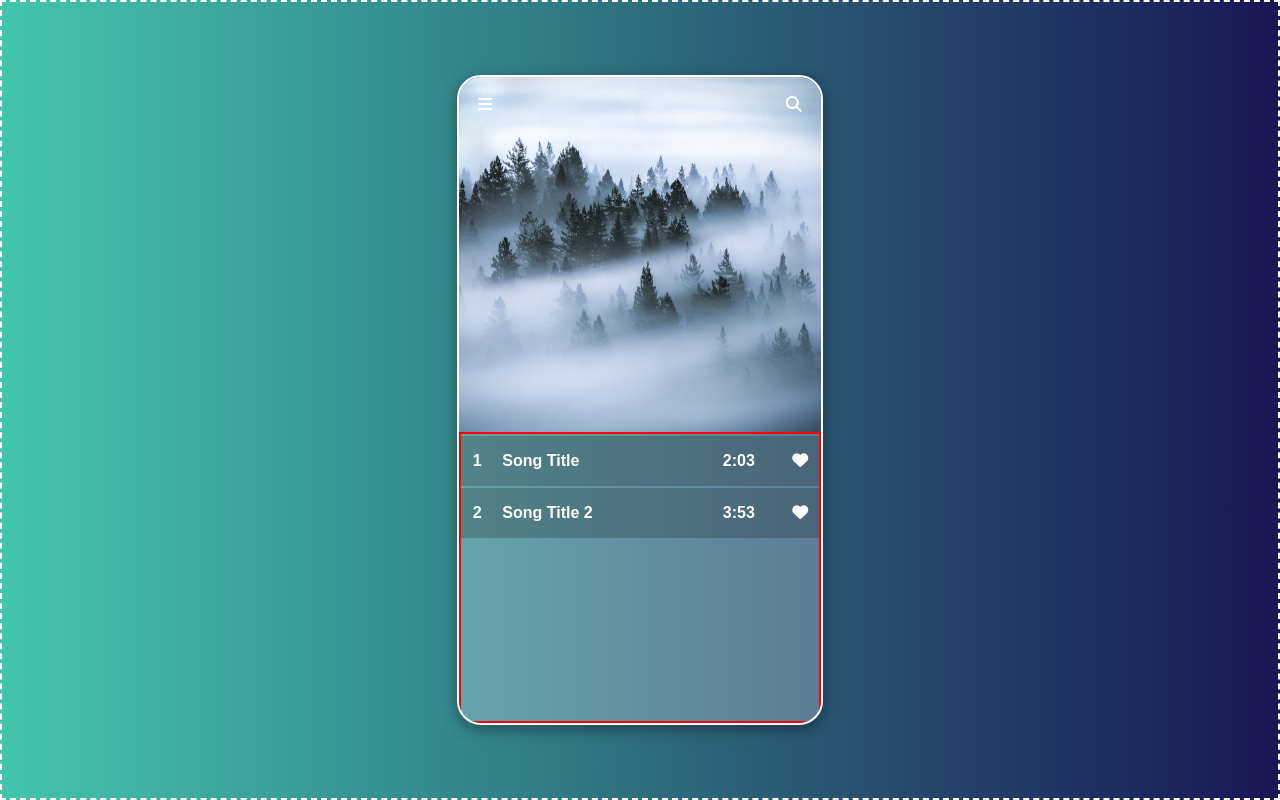
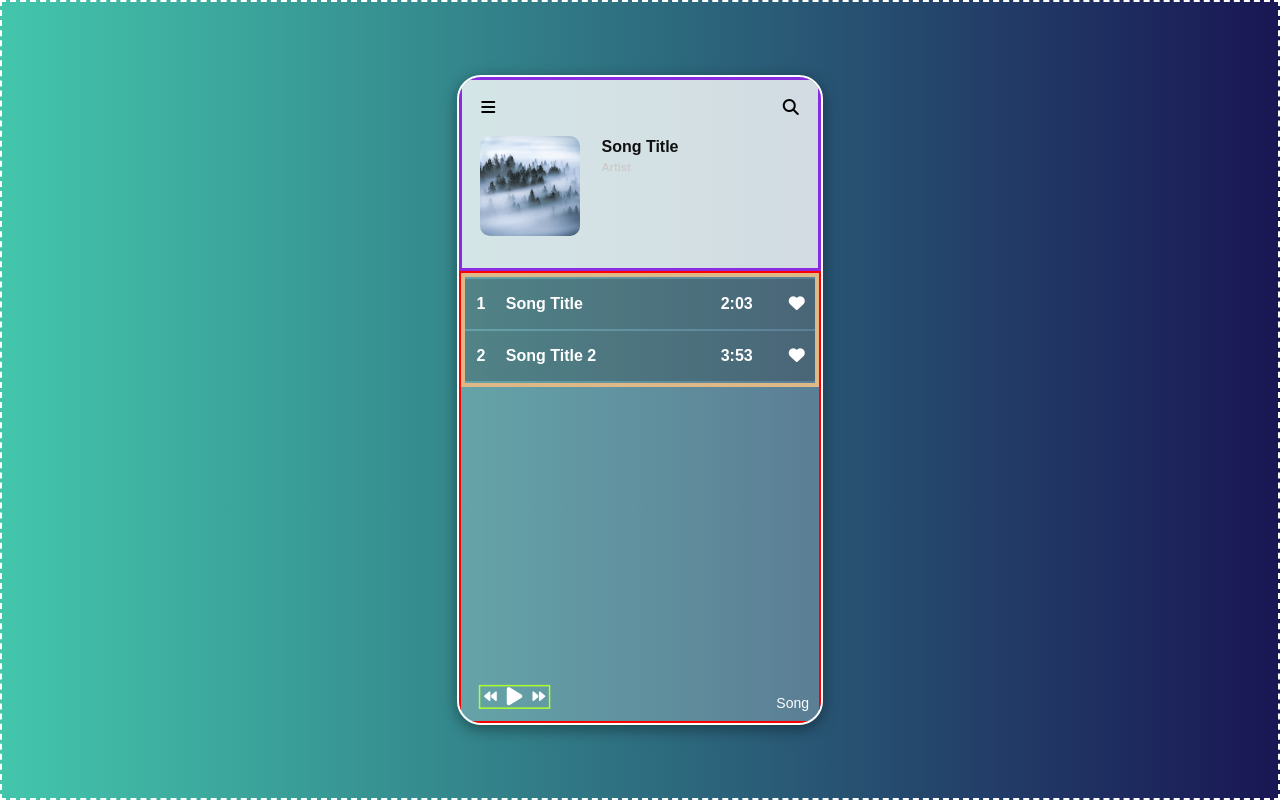
Before and after one commit to abrahamTech/Music-Player, a plain HTML site: page index.html in a window 1280 px wide. Drawn offline with Linux system fonts and the light colour scheme.

Commit message:
Controls and song info have been added

```diff
--- a/css/style.css
+++ b/css/style.css
@@ -27,6 +27,7 @@ body {
 .container{
     height: 650px;
     width: 366px;
+    position: relative;
     overflow: hidden;
     border-radius: 24px;
     background-color: #ffffff3d;
@@ -39,19 +40,25 @@ body {
 .cover-image{
     width: 100%;
     height: 55%;
-    /* position: absolute; */
-    top: 0;
-    left: 0;
+    position: relative;
+    border: 3px solid blueviolet;
+    /* top: 0;
+    left: 0; */
+    /* transform-origin: 0% 0%; */
+}
+
+.image {
+    width: 100%;
+    height: 100%;
     background: url("../data/img/cover1.jpg");
     background-size: cover;
     background-position: center;
-    transform-origin: 0% 0%;
 }
 
 /*TOP MENU items*/
 .top-menu{
     width: 100%;
-    /* position: absolute; */
+    position: absolute;
     display: flex;
     justify-content: space-between;
     align-items: center;
@@ -74,16 +81,21 @@ i.active{
 .player-body{
     height: 45%;
     width: 100%;
-
+    position: relative;
     border: 2px solid red;
 }
 
 /*List Wrapper*/
 .list-wrapper{
-    height: 425px;
+    border: 4px solid burlywood;
+    height: 100%;
     width: 100%;
+    height: auto;
     overflow: auto;
     transform-origin: 0% 0%;
+    opacity: 0;
+    visibility: hidden;
+    transform: scale(0.1);
     transition: all 0.3s;
 }
 
@@ -117,3 +129,104 @@ i.active{
     padding-left: 5px;
     width: 58%;
 }
+
+.current-song-title {
+    position: absolute;
+    right: 0;
+    bottom: -40%;
+    font-size: 14px;
+    padding: 10px;
+    transition: ease-out 0.3s;
+}
+
+
+/* Active Class */
+.container.active .cover-image {
+    height: 30%;
+    background-color: #ffffffb9;
+}
+
+.container.active .image {
+    position: absolute;
+    /* transform-origin: 20% 30%; */
+    width: 100px;
+    height: 100px;
+    left: 5%;
+    top:30%;
+    border-radius: 10px;
+}
+
+
+.container.active .top-menu {
+    color: #000;
+}
+
+.container.active .player-body {
+    height: 70%;
+}
+
+.container.active .list-wrapper {
+    /* top: 30%; */
+    opacity: 1;
+    visibility: visible;
+    transform: scale(1);
+}
+
+.container.active .info {
+    top: -30%;
+    text-align: left;
+    /* transform: translateX(0); */
+    color: #111;
+}
+
+.container.active .current-song-title {
+    bottom: 0%;
+}
+
+.container.active .controls {
+    position: absolute;
+    width: 40%;
+    bottom: 0%;
+    left: -5%;
+    transform: scale(0.5);
+}
+
+/* Song Info */
+.info {
+    position: absolute;
+    top: 10%;
+    left: 50%;
+    transform: translateX(-50%);
+    text-align: center;
+    transition: ease-out 0.3s;
+}
+
+.info h2 {
+    font-size: 1rem;
+    margin-bottom: 0.3rem;
+}
+
+.info h3 {
+    font-size: 0.7rem;
+    color: #ccc;
+}
+
+/* Controls */
+.controls {
+    border: 3px solid greenyellow;
+    display: flex;
+    gap: 20px;
+    justify-content: center;
+    align-items: center;
+    font-size: 1.6rem;
+    width: 100%;
+    height: auto;
+    position: absolute;
+    bottom: 100px;
+    z-index: 10;
+    transition: ease-out 0.3s;
+}
+
+.controls #playpause {
+    font-size: 2.6rem;
+}
--- a/index.html
+++ b/index.html
@@ -4,20 +4,21 @@
     <meta charset="UTF-8">
     <meta http-equiv="X-UA-Compatible" content="IE=edge">
     <meta name="viewport" content="width=device-width, initial-scale=1.0">
+    <link rel="stylesheet" href="https://cdnjs.cloudflare.com/ajax/libs/font-awesome/6.4.0/css/all.min.css" integrity="sha512-iecdLmaskl7CVkqkXNQ/ZH/XLlvWZOJyj7Yy7tcenmpD1ypASozpmT/E0iPtmFIB46ZmdtAc9eNBvH0H/ZpiBw==" crossorigin="anonymous" referrerpolicy="no-referrer" />
     <link rel="stylesheet" href="css/style.css">
-    <link rel="stylesheet" href="https://cdnjs.cloudflare.com/ajax/libs/font-awesome/6.4.0/css/all.min.css" integrity="sha512-iecdLmaskl7CVkqkXNQ/ZH/XLlvWZOJyj7Yy7tcenmpD1ypASozpmT/E0iPtmFIB46ZmdtAc9eNBvH0H/ZpiBw==" crossorigin="anonymous" referrerpolicy="no-referrer" />
     <title>Document</title>
 </head>
 <body>
-    <main class="container">
+    <main class="container active">
 
         <div class="cover-image">
             <div class="top-menu">
-            <i class="fas fa-bars menu-btn"></i>
-            <i class="fas fa-search"></i>
+                <i class="fas fa-bars menu-btn"></i>
+                <i class="fas fa-search"></i>
+            </div>
+            <div class="image"></div>
         </div>
 
-        </div>
         <div class="player-body">
             <!-- Songs List -->
             <div class="list-wrapper">
@@ -53,6 +54,18 @@
                 </table>
             </div>
 
+            <div class="info">
+                <h2>Song Title</h2>
+                <h3>Artist</h3>
+            </div>
+
+            <div class="controls">
+                <i class="fa fa-backward" id="prev"></i>
+                <i class="fa fa-play" id="playpause"></i>
+                <i class="fa fa-forward" id="next"></i>
+            </div>
+
+            <p class="current-song-title">Song</p>
         </div>
 
 
```
